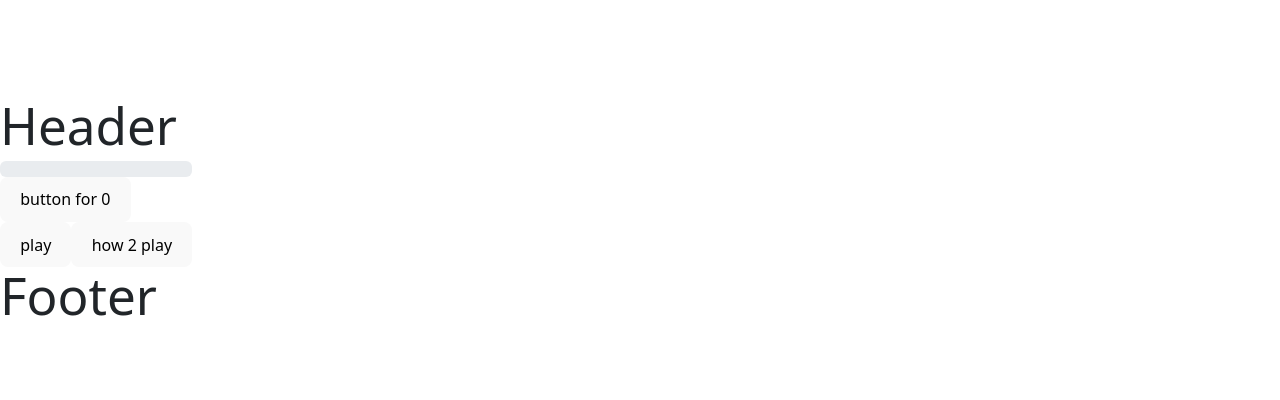
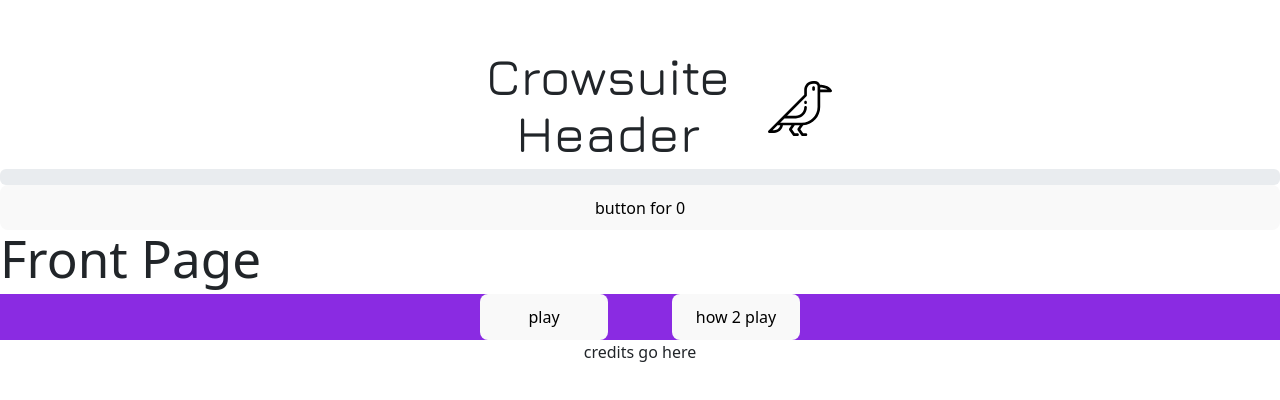
Before and after one commit to Citralyn/CrowSuite, a React (Vite) app in the folder crowsuitevite/: page / in a window 1280 px wide. Shown: the part 186-586 px from the top of the page. Built offline with nearby package versions, Linux system fonts and the light colour scheme; no server answers.

Commit message:
added specific page and component css files, gamePage utilizes grid display to layout the other players and card deck. Player cards will be adjustable to player. Also utilizing Google fonts

```diff
--- /dev/null
+++ b/crowsuitevite/src/components/Components.css
@@ -0,0 +1,19 @@
+@import url('https://fonts.googleapis.com/css2?family=Jura:wght@300..700&display=swap');
+
+.header {
+    justify-content: center;
+    display: flex;
+    text-align: center;
+    font-family: "Jura";
+}
+
+.header > h1 {
+    width: 25%;
+}
+.header > img {
+    width: 5%;
+}
+
+.footer {
+    text-align: center;
+}
--- a/crowsuitevite/src/components/Footer.jsx
+++ b/crowsuitevite/src/components/Footer.jsx
@@ -1,5 +1,9 @@
+import './Components.css'
+
 export default function Footer() {
     return (
-      <h1>Footer</h1>
+      <div className="footer">
+        <p>credits go here</p>
+      </div>
     );
   };
--- a/crowsuitevite/src/components/Header.jsx
+++ b/crowsuitevite/src/components/Header.jsx
@@ -1,5 +1,13 @@
+import './Components.css'
+import crowLogo from '../assets/crow.svg'
+
 export default function Header() {
       return (
-        <h1>Header</h1>
+        <>
+        <div className="header">
+          <h1>Crowsuite Header</h1>
+          <img src={crowLogo}></img>
+        </div>
+        </>
       );
     };
--- a/crowsuitevite/src/pages/FrontPage.jsx
+++ b/crowsuitevite/src/pages/FrontPage.jsx
@@ -7,9 +7,12 @@ export default function FrontPage({changePageFunction}) {
   }
 
   return (
-  <div className="frontPageButtons">
-    <button onClick={() => {handleClick(1)}}>play</button>
-    <button onClick={() => {handleClick(5)}}>how 2 play</button>
-  </div>
+    <>
+    <h1>Front Page</h1>
+    <div className="frontPageButtons">
+      <button onClick={() => {handleClick(1)}}>play</button>
+      <button onClick={() => {handleClick(5)}}>how 2 play</button>
+    </div>
+    </>
   );
 };
--- a/crowsuitevite/src/pages/GamePage.jsx
+++ b/crowsuitevite/src/pages/GamePage.jsx
@@ -1,4 +1,30 @@
+import './Pages.css'
+
 export default function GamePage() { return (
+  <>
     <h1>GAME PAGE</h1>
+    <div className="generalFlexContainer">
+      <div className="staticGameContent">
+        <div className="Deck">
+          <h1>asdfsdf</h1>
+          <h2>asdkfsd</h2>
+        </div>
+        <div className="TopPlayer">
+          <h1>top player</h1>
+        </div>
+        <div className="LeftPlayer">
+          <h1>left player</h1>
+        </div>
+        <div className="RightPlayer">
+        <h1>rightplayer</h1>
+        </div>
+      </div>
+    </div>
+
+    <div className="personalizedGameContent">
+      <h1>Cards Go Here</h1>
+    </div>
+  </>
+
   );
 };
--- a/crowsuitevite/src/pages/LoginPage.jsx
+++ b/crowsuitevite/src/pages/LoginPage.jsx
@@ -1,4 +1,5 @@
 import { useState } from 'react'
+import './Pages.css'
 
 export default function LoginPage({playerSocket, changePageFunction}) {
   const [username, setUsername] = useState("");
@@ -12,6 +13,7 @@ export default function LoginPage({playerSocket, changePageFunction}) {
     <>
       <h1>LOGIN PAGE</h1>
 
+      <div className="loginPage">
         <label>
           <p>Username</p>
           <input id="username" type="text" placeholder="John Smith" onChange={e => setUsername(e.target.value)}/>
@@ -19,6 +21,7 @@ export default function LoginPage({playerSocket, changePageFunction}) {
         <div>
           <button type="submit" onClick={() => {update(username)}}>Enter</button>
         </div>
+      </div>
     </>
   );
 };
--- a/crowsuitevite/src/pages/Pages.css
+++ b/crowsuitevite/src/pages/Pages.css
@@ -1,13 +1,48 @@
+* {
+    width: 100%;
+}
+
 .frontPageButtons {
+    background-color: blueviolet;
     align-items: center;
     justify-content: center;
     display: flex;
+    gap: 5%;
+}
+
+.frontPageButtons > button {
+    width: 10%;
+}
+
+.loginPage {
+    background-color: lightsalmon;
+    align-items: center;
+    display: flex;
+    flex-direction: column;
+    text-align: center;
+}
+
+.loginPage > input {
+    width: 20%;
+}
+
+.loginPage > button {
+    width: 20%;
 }
 
 .waitingMessage {
+    background-color: lightcyan;
     align-items: center;
-    justify-content: center;
     display: flex;
+    flex-direction: column;
+}
+
+.waitingMessage > h1 {
+    text-align: center;
+}
+
+.waitingMessage > button {
+    width: 10%;
 }
 
 .validStartButton {
@@ -17,3 +52,40 @@
 .invalidStartButton {
     background-color: grey;
 }
+
+.generalFlexContainer {
+    align-items: center;
+    justify-content: center;
+    display: flex;
+}
+
+.staticGameContent {
+    display: grid;
+    grid-template-columns: 1fr 100px 100px 100px 100px 100px 100px 100px 1fr; /* Fixed width for the first column, flexible columns for the others */
+    grid-template-rows: 100px 100px 100px 100px 100px; /* First row is 100px, second row is 200px */
+    gap: 2%;
+  }
+
+  .Deck {
+    background-color: red;
+    grid-column: 3 / 8; /* Start at column 1, end at column 2 */
+    grid-row: 2 / 5; /* Place in row 1 */
+    }
+
+  .TopPlayer {
+    background-color: blue;
+    grid-column: 5; /* Start at column 2, end at column 3 */
+    grid-row: 1; /* Place in row 1 */
+    }
+
+  .LeftPlayer {
+    background-color: green;
+    grid-column: 2; /* Span columns 1 and 2 */
+    grid-row: 3; /* Place in row 2 */
+    }
+
+  .RightPlayer {
+    background-color: yellow;
+    grid-column: 8; /* Span columns 1 and 2 */
+    grid-row: 3; /* Place in row 2 */
+    }
--- a/crowsuitevite/src/pages/WaitingRoomPage.jsx
+++ b/crowsuitevite/src/pages/WaitingRoomPage.jsx
@@ -24,14 +24,14 @@ export default function WaitingRoomPage({playerSocket, gameNumber}) {
     return(
       <div className="waitingMessage">
         <h1>4/4 Players Joined</h1>
-        <button class="btn btn-primary" onClick={() => {startGame()}}>START</button>
+        <button className="btn btn-primary" onClick={() => {startGame()}}>START</button>
       </div>
     )
   } else {
     return(
       <div className="waitingMessage">
         <h1>{numberOfPlayersJoined}/4 Players Joined</h1>
-        <button class="btn btn-primary" disabled>START</button>
+        <button className="btn btn-primary" disabled>START</button>
       </div>
     )
   }
```
Also changed, not shown: 1 other file (tests, documents, lock files or other folders).
